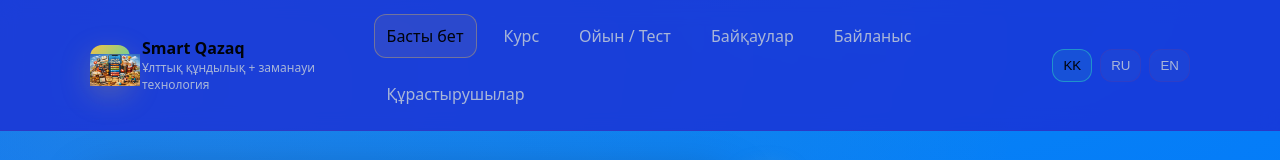
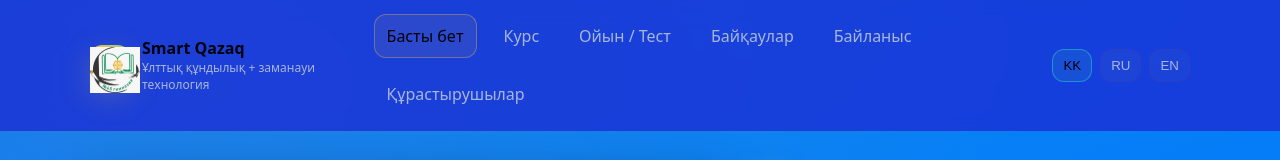
Before and after one commit to Makpal-lab/smart-qazaq, a plain HTML site: page index.html in a window 1280 px wide. Shown: the top 160 px of the page. Drawn offline with Linux system fonts and the light colour scheme; files whose address does not match are found by name.

Commit message:
Update index.html

```diff
--- a/index.html
+++ b/index.html
@@ -11,7 +11,7 @@
     <div class="container nav">
      <div class="brand">
   <div class="logo">
-    <img src="assets/img/3d.png"
+    <img src="assets/img/logo.png"
          alt="Smart Qazaq Logo"
          style="width:50px; height:50px; object-fit:contain;">
   </div>
```
